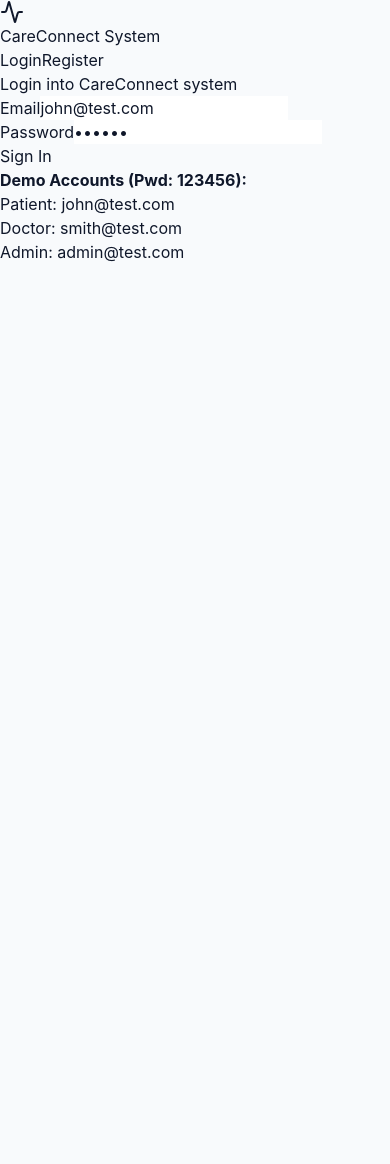
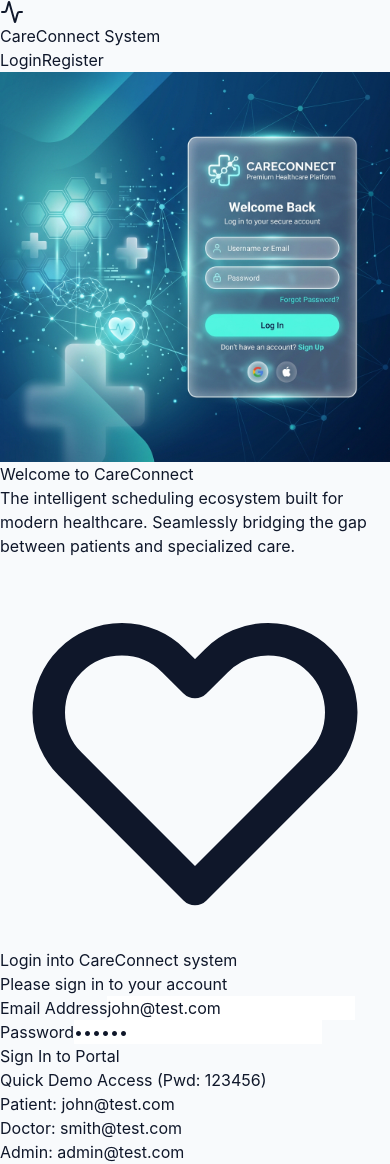
Before and after one commit to sudhanshu-singh03/CareConnect-System, a React (Vite) app in the folder frontend/: page /login in a window 390 px wide. Before the commit the page ends 844 px from the top, so only its background shows below. Built offline with nearby package versions, Linux system fonts and the light colour scheme.

Commit message:
Change the logic of frontend

```diff
--- a/frontend/src/pages/Login.jsx
+++ b/frontend/src/pages/Login.jsx
@@ -20,31 +20,89 @@
     };
 
     return (
-        <div className="max-w-md mx-auto mt-10 bg-white p-8 rounded-lg shadow">
-            <h2 className="text-2xl font-bold mb-6 text-center text-slate-800">Login into CareConnect system</h2>
-            {error && <div className="bg-red-100 text-red-700 p-3 rounded mb-4">{error}</div>}
-            <form onSubmit={handleSubmit}>
-                <div className="mb-4">
-                    <label className="block text-slate-700 mb-2">Email</label>
-                    <input type="email" value={email} onChange={(e) => setEmail(e.target.value)}
-                        className="w-full border border-slate-300 p-2 rounded focus:outline-none focus:ring-2 focus:ring-blue-500" required />
+        <div className="min-h-screen flex bg-slate-50 shadow-inner">
+            {/* Left side Image with overlay */}
+            <div className="hidden lg:flex lg:w-[55%] relative overflow-hidden">
+                <img
+                    src="/login-bg.png"
+                    alt="Healthcare Network Illustration"
+                    className="absolute inset-0 w-full h-full object-cover transform scale-105 transition-transform duration-1000"
+                />
+                <div className="absolute inset-0 bg-gradient-to-t from-blue-900 via-blue-900/60 to-transparent flex flex-col justify-end p-16 text-white pb-24">
+                    <div className="max-w-xl">
+                        <h1 className="text-5xl font-extrabold tracking-tight mb-4 drop-shadow-md">
+                            Welcome to CareConnect
+                        </h1>
+                        <p className="text-xl text-blue-100 font-light leading-relaxed drop-shadow">
+                            The intelligent scheduling ecosystem built for modern healthcare. Seamlessly bridging the gap between patients and specialized care.
+                        </p>
+                    </div>
                 </div>
-                <div className="mb-6">
-                    <label className="block text-slate-700 mb-2">Password</label>
-                    <input type="password" value={password} onChange={(e) => setPassword(e.target.value)}
-                        className="w-full border border-slate-300 p-2 rounded focus:outline-none focus:ring-2 focus:ring-blue-500" required />
+            </div>
+
+            {/* Right side Form Area */}
+            <div className="w-full lg:w-[45%] flex items-center justify-center p-8 sm:p-12 relative">
+                {/* Decorative background blob */}
+                <div className="absolute top-0 right-0 -transtslate-y-12 translate-x-1/3 w-96 h-96 bg-blue-100 rounded-full mix-blend-multiply filter blur-3xl opacity-50 z-0"></div>
+
+                <div className="w-full max-w-md bg-white/80 p-10 rounded-3xl shadow-2xl border border-white/50 backdrop-blur-xl z-10 relative">
+                    <div className="text-center mb-8">
+                        <div className="bg-gradient-to-br from-blue-500 to-indigo-600 text-white p-4 rounded-2xl inline-flex mb-6 shadow-lg shadow-blue-500/30">
+                            <svg className="w-8 h-8" fill="none" stroke="currentColor" viewBox="0 0 24 24" xmlns="http://www.w3.org/2000/svg">
+                                <path strokeLinecap="round" strokeLinejoin="round" strokeWidth={2} d="M4.318 6.318a4.5 4.5 0 000 6.364L12 20.364l7.682-7.682a4.5 4.5 0 00-6.364-6.364L12 7.636l-1.318-1.318a4.5 4.5 0 00-6.364 0z" />
+                            </svg>
+                        </div>
+                        <h2 className="text-3xl font-extrabold text-slate-800 tracking-tight">Login into CareConnect system</h2>
+                        <p className="text-slate-500 mt-2 font-medium">Please sign in to your account</p>
+                    </div>
+
+                    {error && (
+                        <div className="bg-red-50 text-red-600 border border-red-100 p-4 rounded-xl mb-6 flex items-center text-sm font-medium shadow-sm animate-pulse">
+                            <svg className="w-5 h-5 mr-3 flex-shrink-0" fill="currentColor" viewBox="0 0 20 20">
+                                <path fillRule="evenodd" d="M18 10a8 8 0 11-16 0 8 8 0 0116 0zm-7 4a1 1 0 11-2 0 1 1 0 012 0zm-1-9a1 1 0 00-1 1v4a1 1 0 102 0V6a1 1 0 00-1-1z" clipRule="evenodd" />
+                            </svg>
+                            {error}
+                        </div>
+                    )}
+
+                    <form onSubmit={handleSubmit} className="space-y-5">
+                        <div>
+                            <label className="block text-sm font-bold text-slate-700 mb-2">Email Address</label>
+                            <input
+                                type="email"
+                                value={email}
+                                onChange={(e) => setEmail(e.target.value)}
+                                className="w-full bg-slate-50 border border-slate-200 text-slate-800 p-3.5 rounded-xl focus:outline-none focus:ring-2 focus:ring-blue-500 focus:bg-white transition-all duration-200"
+                                required placeholder="Enter your email"
+                            />
+                        </div>
+                        <div>
+                            <label className="block text-sm font-bold text-slate-700 mb-2">Password</label>
+                            <input
+                                type="password"
+                                value={password}
+                                onChange={(e) => setPassword(e.target.value)}
+                                className="w-full bg-slate-50 border border-slate-200 text-slate-800 p-3.5 rounded-xl focus:outline-none focus:ring-2 focus:ring-blue-500 focus:bg-white transition-all duration-200"
+                                required placeholder="••••••••"
+                            />
+                        </div>
+                        <button
+                            type="submit"
+                            className="w-full mt-2 bg-gradient-to-r from-blue-600 to-indigo-600 text-white p-3.5 rounded-xl hover:from-blue-700 hover:to-indigo-700 font-bold transition-all duration-300 shadow-lg shadow-blue-500/25 active:scale-95"
+                        >
+                            Sign In to Portal
+                        </button>
+                    </form>
+
+                    <div className="mt-10 bg-slate-50/80 p-5 rounded-2xl border border-slate-100">
+                        <p className="text-xs font-bold text-slate-600 uppercase tracking-wider mb-3">Quick Demo Access (Pwd: 123456)</p>
+                        <div className="grid grid-cols-1 gap-2 text-sm text-slate-600">
+                            <div className="flex items-center"><span className="w-2 h-2 rounded-full bg-blue-400 mr-2"></span> Patient: john@test.com</div>
+                            <div className="flex items-center"><span className="w-2 h-2 rounded-full bg-indigo-400 mr-2"></span> Doctor: smith@test.com</div>
+                            <div className="flex items-center"><span className="w-2 h-2 rounded-full bg-purple-400 mr-2"></span> Admin: admin@test.com</div>
+                        </div>
+                    </div>
                 </div>
-                <button type="submit" className="w-full bg-blue-600 text-white p-2 rounded hover:bg-blue-700 font-semibold">
-                    Sign In
-                </button>
-            </form>
-            <div className="mt-6 text-sm text-slate-500">
-                <p><strong>Demo Accounts (Pwd: 123456):</strong></p>
-                <ul className="list-disc pl-5 mt-2">
-                    <li>Patient: john@test.com</li>
-                    <li>Doctor: smith@test.com</li>
-                    <li>Admin: admin@test.com</li>
-                </ul>
             </div>
         </div>
     );
```
Also changed, not shown: frontend/public/login-bg.png (added).
